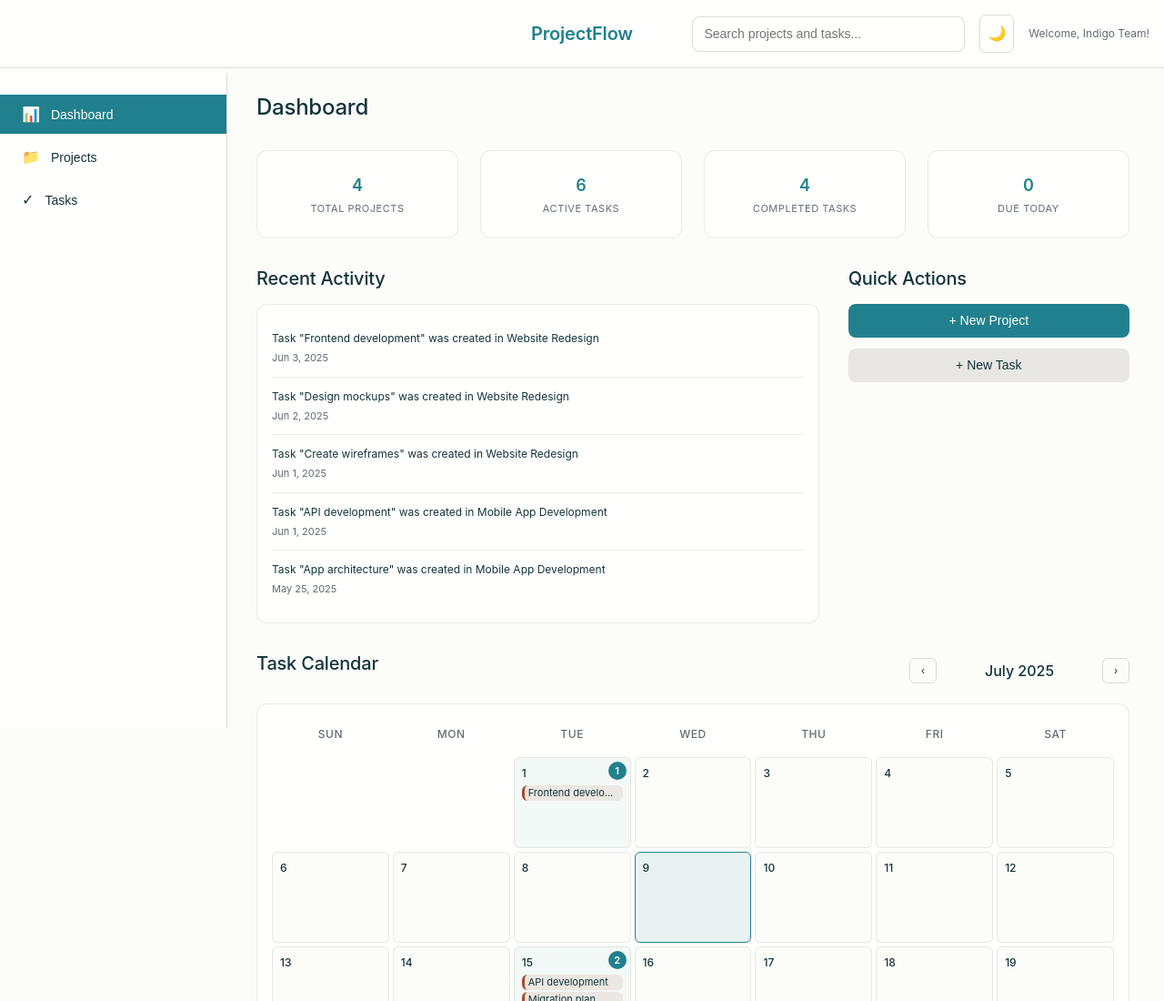
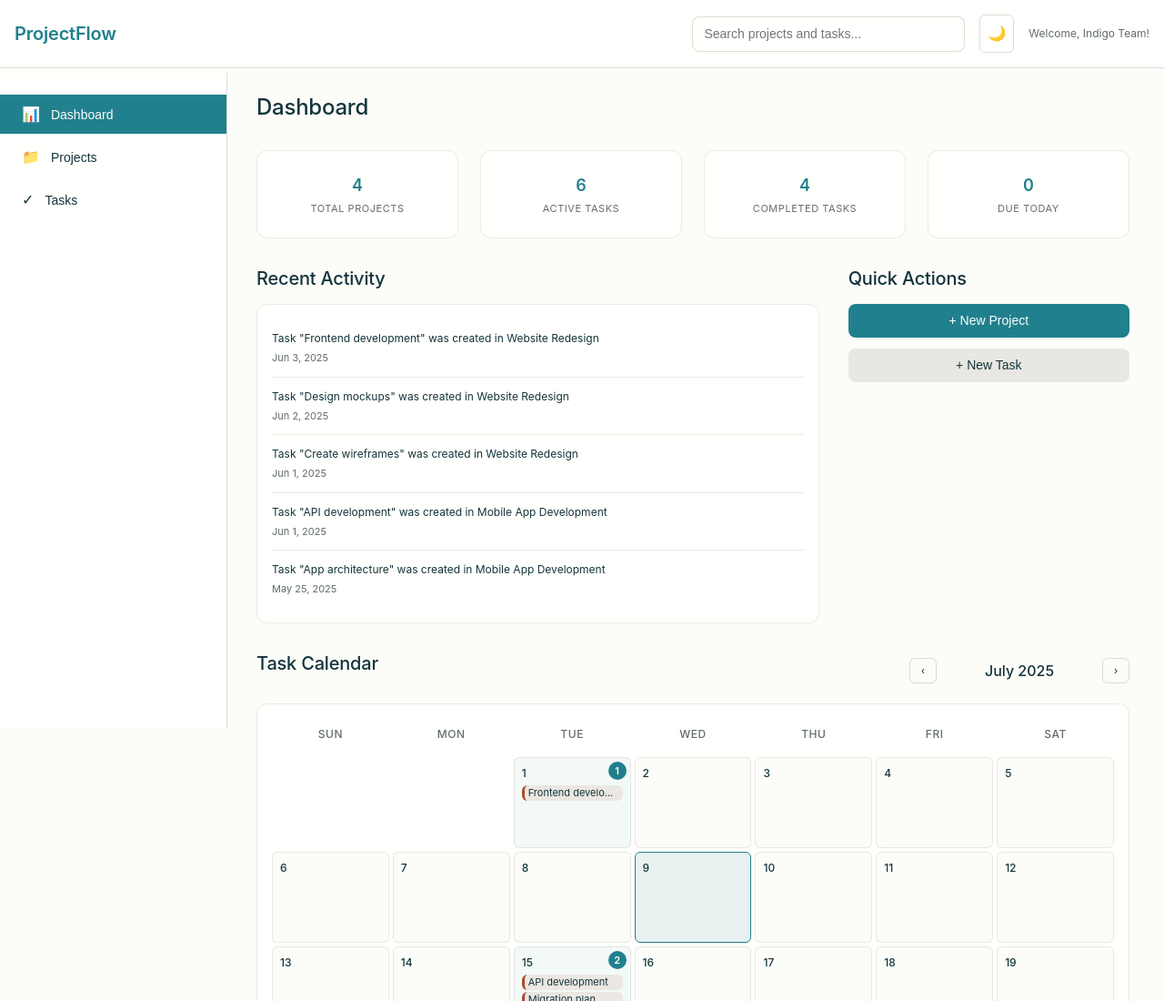
Before and after one commit to dicky0223/Task-scheduler-Tool, a website: page index.html in a window 1280 px wide. Shown: the top 1100 px of the page at 91% size. Drawn offline with Linux system fonts and the light colour scheme; a web font is replaced by a local one.

Commit message:
Reposition header elements for left-right layout

```diff
--- a/style.css
+++ b/style.css
@@ -673,7 +673,7 @@ select.form-control {
   padding: 0 var(--space-16);
   display: flex;
   align-items: center;
-  position: relative;
+  justify-content: space-between;
 }
 
 .header__title {
@@ -681,20 +681,12 @@ select.form-control {
   font-weight: var(--font-weight-bold);
   color: var(--color-primary);
   margin: 0;
-  position: absolute;
-  left: 50%;
-  transform: translateX(-50%);
-  white-space: nowrap;
-  z-index: 1;
 }
 
 .header__actions {
   display: flex;
   align-items: center;
   gap: var(--space-16);
-  margin-left: auto;
-  position: relative;
-  z-index: 2;
 }
 
 .search-container {
```
